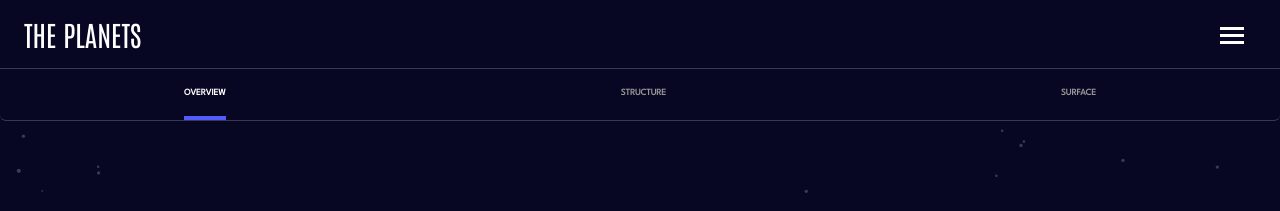
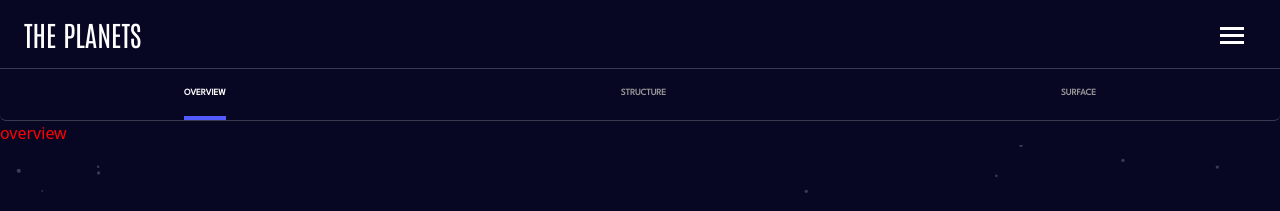
Before and after one commit to Oleksandr-Berd/planets, a React (Create React App) app: page /Earth in a window 1280 px wide. Shown: the top 211 px of the page. Built offline with nearby package versions, Linux system fonts and the light colour scheme.

Commit message:
began the planet_content

```diff
--- /dev/null
+++ b/src/components/PlanetContent/PlanetContent.tsx
@@ -0,0 +1,22 @@
+
+interface IProps {
+    topic: string,
+    content: { name: string; overview: { content: string; source: string; }; structure: { content: string; source: string; }; geology: { content: string; source: string; }; rotation: string; revolution: string; radius: string; temperature: string; images: { } } | undefined,
+}
+
+const PlanetContent = ({ topic, content }: IProps) => {
+
+    console.log(content);
+
+
+    return (<div>
+        {topic === "overview" ?
+            <div style={{color: "red"}}>{topic}</div>
+         : topic === "structure" ?
+                <div style={{ color: "red" }}>{topic}</div>
+                :
+                <div style={{ color: "red" }}>{topic}</div>}
+    </div> );
+}
+
+export default PlanetContent;
--- a/src/components/TopicButtons/TopicButtons.tsx
+++ b/src/components/TopicButtons/TopicButtons.tsx
@@ -1,21 +1,18 @@
 
-import { ChangeEvent, useState } from "react";
+import { ChangeEvent } from "react";
 import { useLocation } from "react-router-dom";
 
 import * as SC from "./TopicButtonsStyled"
 
 import { colorsArray } from "utils/planetColors";
+import topics from "dataBase/topics.json"
 
-const topics = [
-    { name: "overview" },
-    { name: "structure" },
-    { name: "surface" }
-]
+interface iProps {
+    isStressed: string,
+    submitTopic: Function
+}
 
-
-const TopicButtons = (): JSX.Element => {
-
-    const [isStressed, setIsStressed] = useState<string>("overview")
+const TopicButtons = ({ isStressed, submitTopic }: iProps): JSX.Element => {
 
     const location = useLocation()
 
@@ -25,7 +22,7 @@ const TopicButtons = (): JSX.Element => {
     const properColor = colorsArray.find(el => el[0] === active)
 
     const topicHandler = (evt: ChangeEvent<HTMLInputElement>) => {
-        setIsStressed(evt.currentTarget.name)
+        submitTopic(evt.currentTarget.name)
     }
 
     return (
--- /dev/null
+++ b/src/dataBase/topics.json
@@ -0,0 +1 @@
+[{ "name": "overview" }, { "name": "structure" }, { "name": "surface" }]
--- a/src/pages/PlanetPage/PlanetPage.tsx
+++ b/src/pages/PlanetPage/PlanetPage.tsx
@@ -1,10 +1,29 @@
 import TopicButtons from "components/TopicButtons/TopicButtons";
+import { useState } from "react";
+
+import planets from "dataBase/data.json"
+import { useLocation } from "react-router-dom";
+import PlanetContent from "components/PlanetContent/PlanetContent";
 
 
 
-const PlanetPage = ():JSX.Element => {
+const PlanetPage = (): JSX.Element => {
+    const [isStressed, setIsStressed] = useState<string>("overview")
+    const location = useLocation()
+    const { pathname } = location;
+    const active = pathname.slice(1)
+
+const planet = planets.find(el => el.name === active)
+
+
+
+    const handleStressed = (topic:string): void => {
+        setIsStressed(topic)
+    }
+
     return (<div>
-        <TopicButtons  />
+        <TopicButtons isStressed={isStressed} submitTopic={handleStressed} />
+        <PlanetContent topic={isStressed} content={planet} />
     </div> );
 }
 
```
